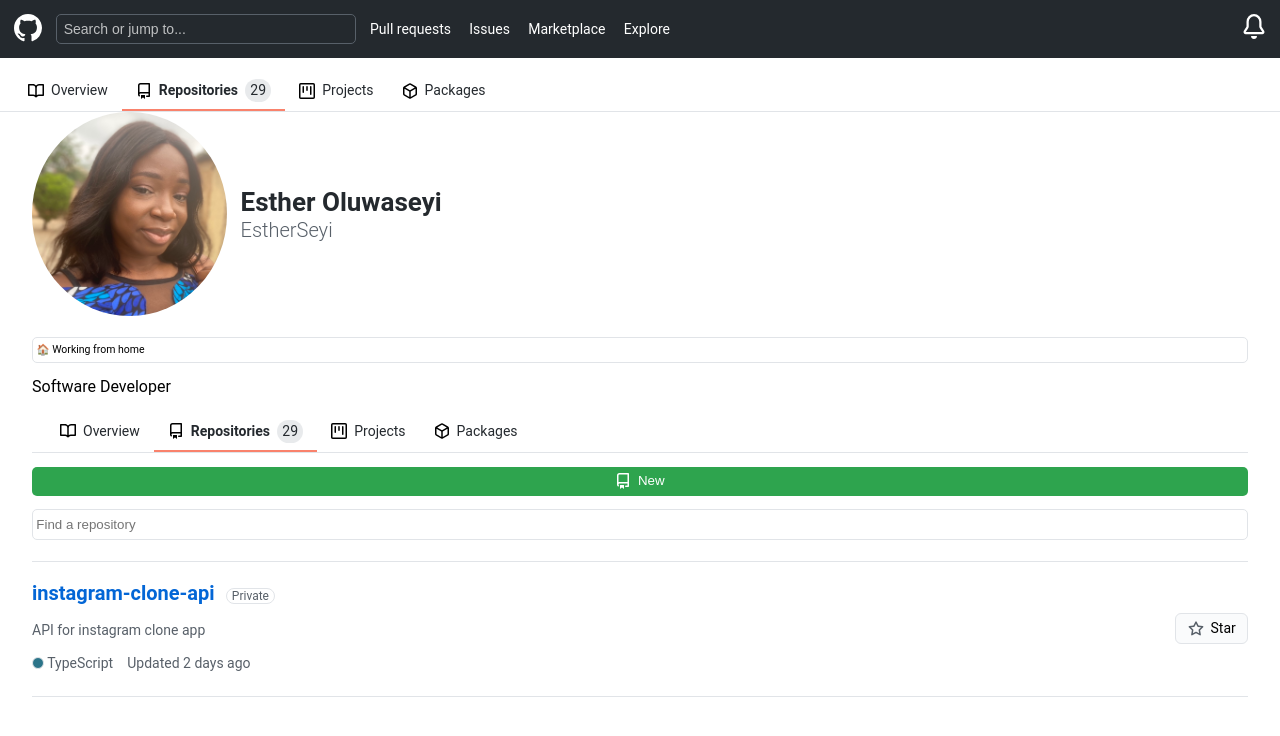
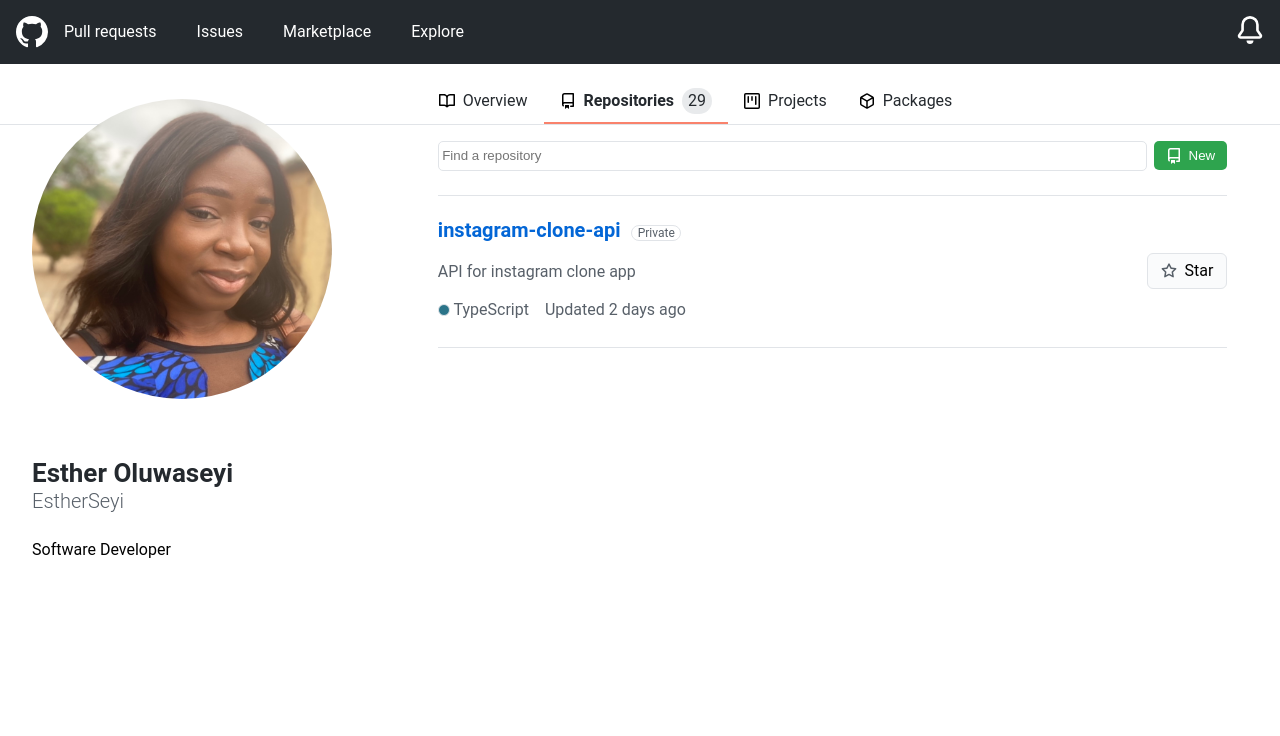
Before and after one commit to EstherSeyi/github-repo-page-clone, a website: page index.html in a window 1280 px wide. Drawn offline with Linux system fonts and the light colour scheme.

Commit message:
modifies css files

```diff
--- a/css/header.css
+++ b/css/header.css
@@ -3,6 +3,13 @@
 LAYOUT
 ==============
 */
+.close-nav {
+  display: none;
+}
+.open-nav {
+  display: block;
+}
+
 .header-tabs {
   display: flex;
   justify-content: space-between;
@@ -38,8 +45,6 @@
     display: flex;
     justify-content: space-between;
     align-items: center;
-    width: 42%;
-    max-width: 300px;
   }
 
   .header__search {
@@ -132,8 +137,8 @@
     margin-right: 1em;
   }
   .header-tab__nav {
-    width: 42%;
-    max-width: 300px;
+    width: 50%;
+    max-width: 400px;
   }
 }
 
--- a/css/main.css
+++ b/css/main.css
@@ -3,6 +3,25 @@
 LAYOUT
 ==============
 */
+
+.hidden {
+  display: none;
+}
+
+@media (min-width: 768px) {
+  .main-area {
+    display: flex;
+  }
+
+  .lg\:hidden {
+    display: none;
+  }
+
+  .lg\:block {
+    display: block;
+  }
+}
+
 /* information section */
 .information-section__names-photo {
   display: flex;
@@ -13,8 +32,36 @@
 .information-section__photo {
   z-index: 4;
 }
+.second-nav {
+  z-index: 3;
+  position: sticky;
+  top: 0px;
+  background-color: var(--color-bg-primary);
+}
+
+@media (min-width: 768px) {
+  .information-section {
+    flex: 1 1 30%;
+  }
+
+  .information-section__names-photo {
+    flex-direction: column;
+  }
+  .information-section__names {
+    align-self: flex-start;
+  }
+  .information-section__bio {
+    display: none;
+  }
+
+  .information-section__photo {
+    position: relative;
+    bottom: 26px;
+  }
+}
 
 /* Second Navigation and Repos */
+
 .second-nav__list {
   display: flex;
 }
@@ -45,6 +92,27 @@
 @media (min-width: 455px) {
   .second-nav__item span {
     display: inline;
+  }
+}
+
+@media (min-width: 768px) {
+  .second-nav-repos,
+  .second-nav__list {
+    flex: 2 2 65%;
+  }
+  .second-nav__inner {
+    display: flex;
+  }
+
+  .second-nav__empty {
+    flex: 1 1 30%;
+  }
+  .repos__search-new {
+    flex-direction: row;
+    align-items: center;
+  }
+  .repos__new-btn {
+    order: 2;
   }
 }
 
@@ -92,6 +160,15 @@
   margin-bottom: 0.75em;
 }
 
+@media (min-width: 768px) {
+  .information-section__photo {
+    width: 100%;
+    max-width: 300px;
+    max-height: 300px;
+    margin-bottom: 2em;
+  }
+}
+
 /* Second Navigation and Repos */
 .second-nav__item {
   padding: 0.5em 1em;
@@ -124,6 +201,16 @@
 .second-nav__icon {
   height: 16px;
   width: 16px;
+}
+
+@media (min-width: 768px) {
+  .repos__new-btn {
+    margin-bottom: 0px;
+  }
+  .repos__new-input {
+    width: 95%;
+    margin-right: 0.5em;
+  }
 }
 
 /**
--- a/css/repos.css
+++ b/css/repos.css
@@ -14,6 +14,7 @@
 }
 .repo-details__language-timing {
   display: flex;
+  flex-wrap: wrap;
 }
 .repo-details__language-circle {
   position: relative;
--- a/css/styles.css
+++ b/css/styles.css
@@ -13,7 +13,7 @@
   --ff-primary: "Roboto", sans-serif;
   --ff-accent: "Playfair Display", serif;
 
-  --fs-primary: 0.875rem;
+  --fs-primary: 16px;
 }
 
 *,
@@ -69,7 +69,7 @@
   padding: 0;
 }
 
-.main-area {
+.container {
   width: 95%;
   max-width: 1280px;
   /* border: 1px solid red; */
```
